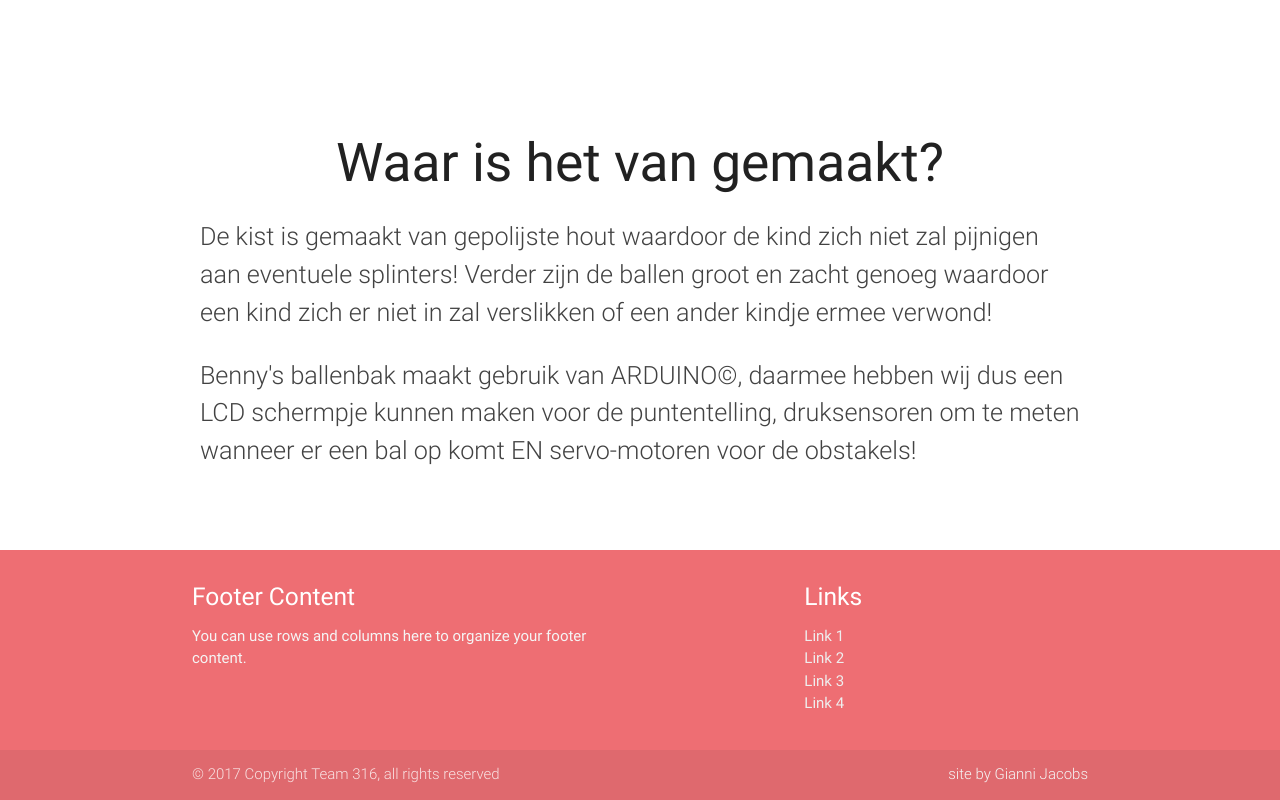
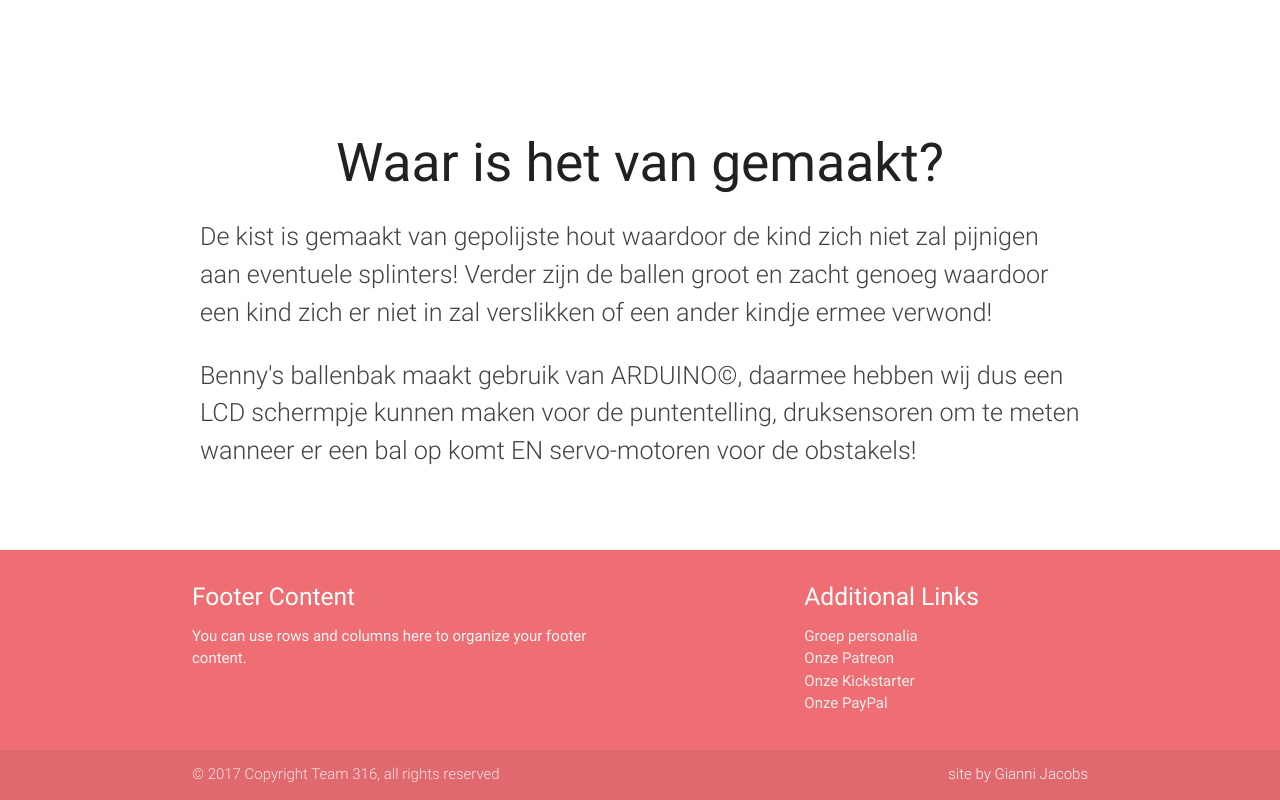
Before and after one commit to GradonZ/sprint3, a plain HTML site: page index.html in a window 1280 px wide. Shown: the part 3205-4005 px from the top of the page. Drawn offline with nearby package versions, Linux system fonts and the light colour scheme.

Commit message:
more added

```diff
--- a/index.html
+++ b/index.html
@@ -97,12 +97,12 @@
               <p class="grey-text text-lighten-4">You can use rows and columns here to organize your footer content.</p>
             </div>
             <div class="col l4 offset-l2 s12">
-              <h5 class="white-text">Links</h5>
+              <h5 class="white-text">Additional Links</h5>
               <ul>
-                <li><a class="grey-text text-lighten-3" href="#!">Link 1</a></li>
-                <li><a class="grey-text text-lighten-3" href="#!">Link 2</a></li>
-                <li><a class="grey-text text-lighten-3" href="#!">Link 3</a></li>
-                <li><a class="grey-text text-lighten-3" href="#!">Link 4</a></li>
+                <li><a class="grey-text text-lighten-3" href="#!">Groep personalia</a></li>
+                <li><a class="grey-text text-lighten-3" href="#!">Onze Patreon</a></li>
+                <li><a class="grey-text text-lighten-3" href="#!">Onze Kickstarter</a></li>
+                <li><a class="grey-text text-lighten-3" href="#!">Onze PayPal</a></li>
               </ul>
             </div>
           </div>
```
